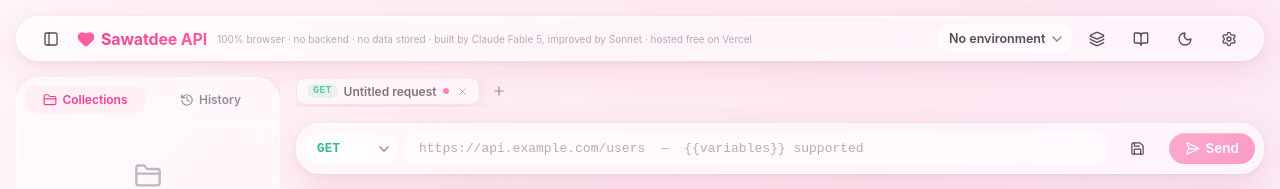
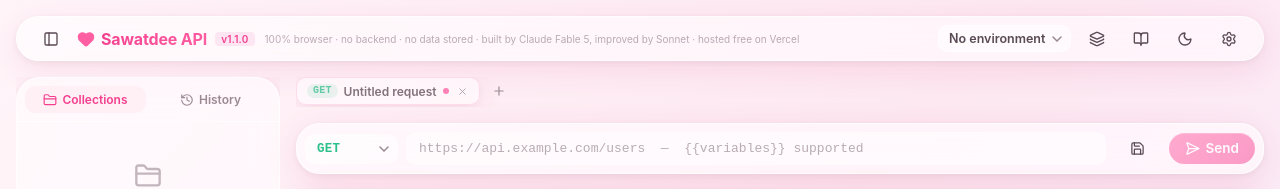
Before and after one commit to tatar08/Sawatdee-API, a React (Vite) app: page / in a window 1280 px wide. Shown: the top 189 px of the page. Built offline with nearby package versions, Linux system fonts and the light colour scheme.

Commit message:
feat: add version badge v1.1.0 to TopBar UI

```diff
--- a/package.json
+++ b/package.json
@@ -1,7 +1,7 @@
 {
-  "name": "Sawatdee API",
+  "name": "sawatdee-api",
   "private": true,
-  "version": "0.0.0",
+  "version": "1.1.0",
   "type": "module",
   "scripts": {
     "dev": "vite",
--- a/src/components/TopBar.module.css
+++ b/src/components/TopBar.module.css
@@ -35,6 +35,26 @@
   margin-left: 4px;
 }
 
+.versionBadge {
+  font-size: 10px;
+  font-weight: 600;
+  padding: 2px 6px;
+  background: rgba(236, 72, 153, 0.1);
+  color: var(--pg-pink-600);
+  border-radius: 4px;
+  letter-spacing: 0.02em;
+  margin-left: 2px;
+  line-height: 1;
+  display: inline-flex;
+  align-items: center;
+}
+
+:global([data-theme="dark"]) .versionBadge {
+  background: rgba(236, 72, 153, 0.2);
+  color: #f472b6;
+}
+
+
 @media (max-width: 860px) {
   .tagline {
     display: none;
--- a/src/components/TopBar.tsx
+++ b/src/components/TopBar.tsx
@@ -7,6 +7,7 @@
 import { UserManualModal } from "./UserManualModal";
 import { useStore } from "../store/useStore";
 import { useTranslation } from "../lib/i18n";
+import { APP_VERSION } from "../lib/types";
 import styles from "./TopBar.module.css";
 
 export function TopBar() {
@@ -36,6 +37,7 @@
       <div className={styles.logo}>
         <Heart size={18} className={styles.logoIcon} aria-hidden fill="currentColor" />
         <span className={styles.wordmark}>Sawatdee API</span>
+        <span className={styles.versionBadge}>v{APP_VERSION}</span>
         <span className={styles.tagline}>
           {t("logoTagline")}
         </span>
--- a/src/lib/types.ts
+++ b/src/lib/types.ts
@@ -99,3 +99,5 @@
   language?: AppLanguage;
   useProxy?: boolean;
 }
+
+export const APP_VERSION = "1.1.0";
```
